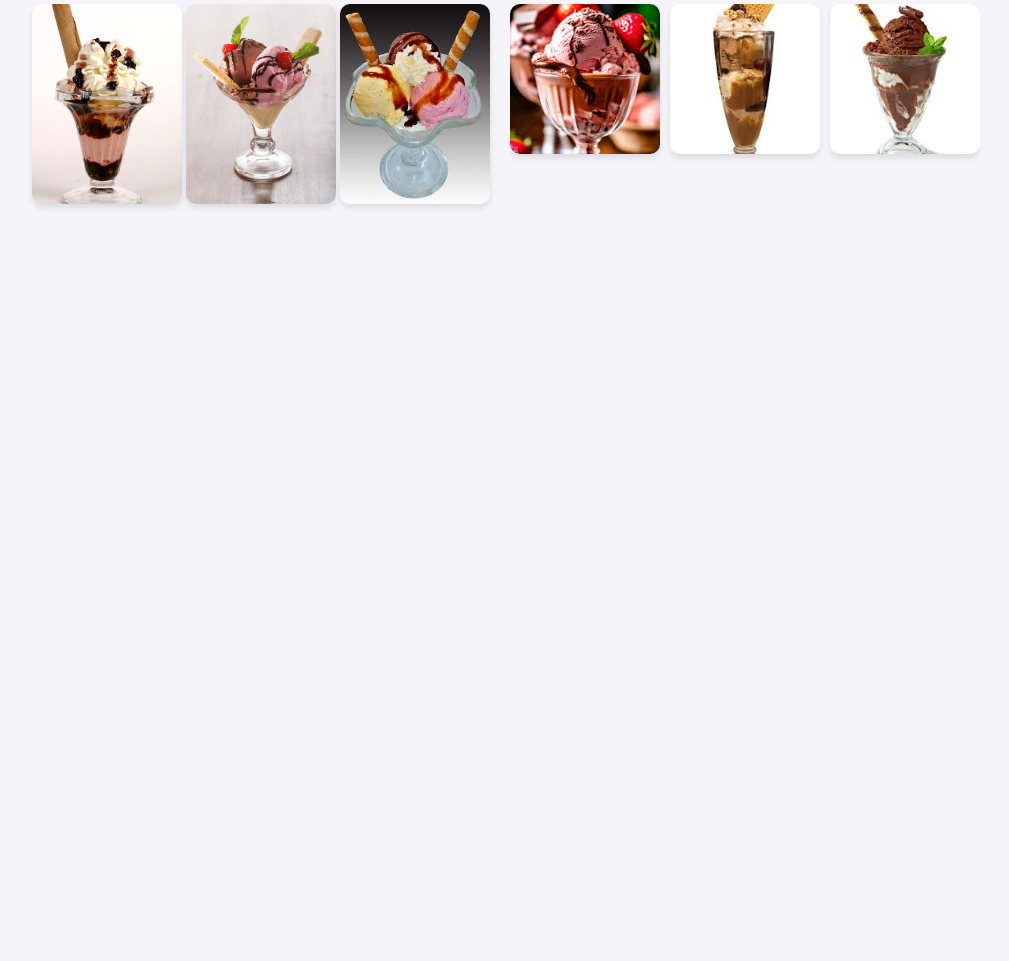
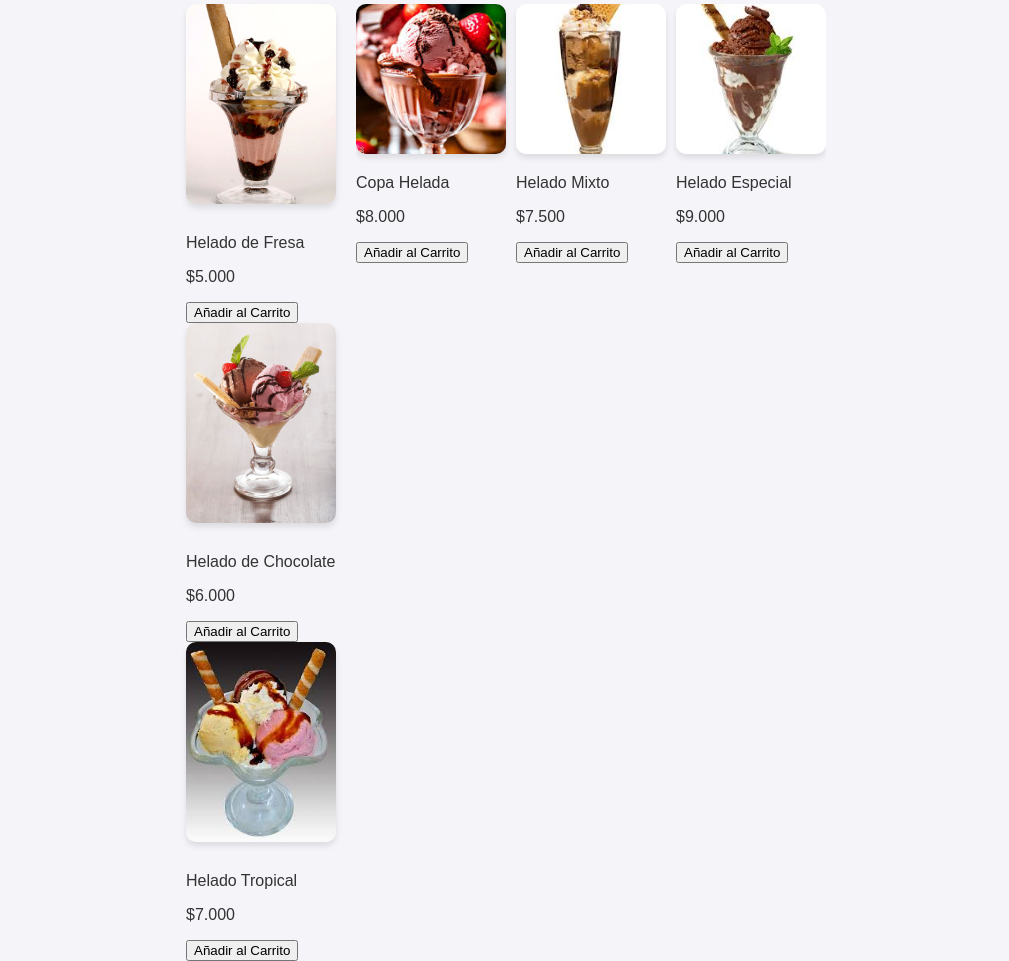
Before and after one commit to Orlando43claro/Helader-a-, a plain HTML site: page index.html in a window 1280 px wide. Shown: the part 492-1453 px from the top of the page, without its empty margins (134-1143 px from the left). Before the commit the page ends 800 px from the top, so only its background shows below. Drawn offline with Linux system fonts and the light colour scheme.

Commit message:
index.html

```diff
--- a/index.html
+++ b/index.html
@@ -30,16 +30,46 @@
     <div class="menu-container">
       <!-- Tres imágenes verticales -->
       <div class="menu-vertical">
-        <img src="6.jpg" alt="Helado 6">
-        <img src="7.jpg" alt="Helado 7">
-        <img src="8.jpeg" alt="Helado 8">
+        <div class="menu-item">
+          <img src="6.jpg" alt="Helado de Fresa">
+          <p>Helado de Fresa</p>
+          <p>$5.000</p>
+          <button onclick="addToCart('Helado de Fresa', 5000)">Añadir al Carrito</button>
+        </div>
+        <div class="menu-item">
+          <img src="7.jpg" alt="Helado de Chocolate">
+          <p>Helado de Chocolate</p>
+          <p>$6.000</p>
+          <button onclick="addToCart('Helado de Chocolate', 6000)">Añadir al Carrito</button>
+        </div>
+        <div class="menu-item">
+          <img src="8.jpeg" alt="Helado Tropical">
+          <p>Helado Tropical</p>
+          <p>$7.000</p>
+          <button onclick="addToCart('Helado Tropical', 7000)">Añadir al Carrito</button>
+        </div>
       </div>
 
       <!-- Tres imágenes horizontales con scroll -->
       <div class="menu-horizontal">
-        <img src="9.jpeg" alt="Helado 9">
-        <img src="10.jpeg" alt="Helado 10">
-        <img src="11.jpeg" alt="Helado 11">
+        <div class="menu-item">
+          <img src="9.jpeg" alt="Copa Helada">
+          <p>Copa Helada</p>
+          <p>$8.000</p>
+          <button onclick="addToCart('Copa Helada', 8000)">Añadir al Carrito</button>
+        </div>
+        <div class="menu-item">
+          <img src="10.jpeg" alt="Helado Mixto">
+          <p>Helado Mixto</p>
+          <p>$7.500</p>
+          <button onclick="addToCart('Helado Mixto', 7500)">Añadir al Carrito</button>
+        </div>
+        <div class="menu-item">
+          <img src="11.jpeg" alt="Helado Especial">
+          <p>Helado Especial</p>
+          <p>$9.000</p>
+          <button onclick="addToCart('Helado Especial', 9000)">Añadir al Carrito</button>
+        </div>
       </div>
     </div>
   </section>
```
